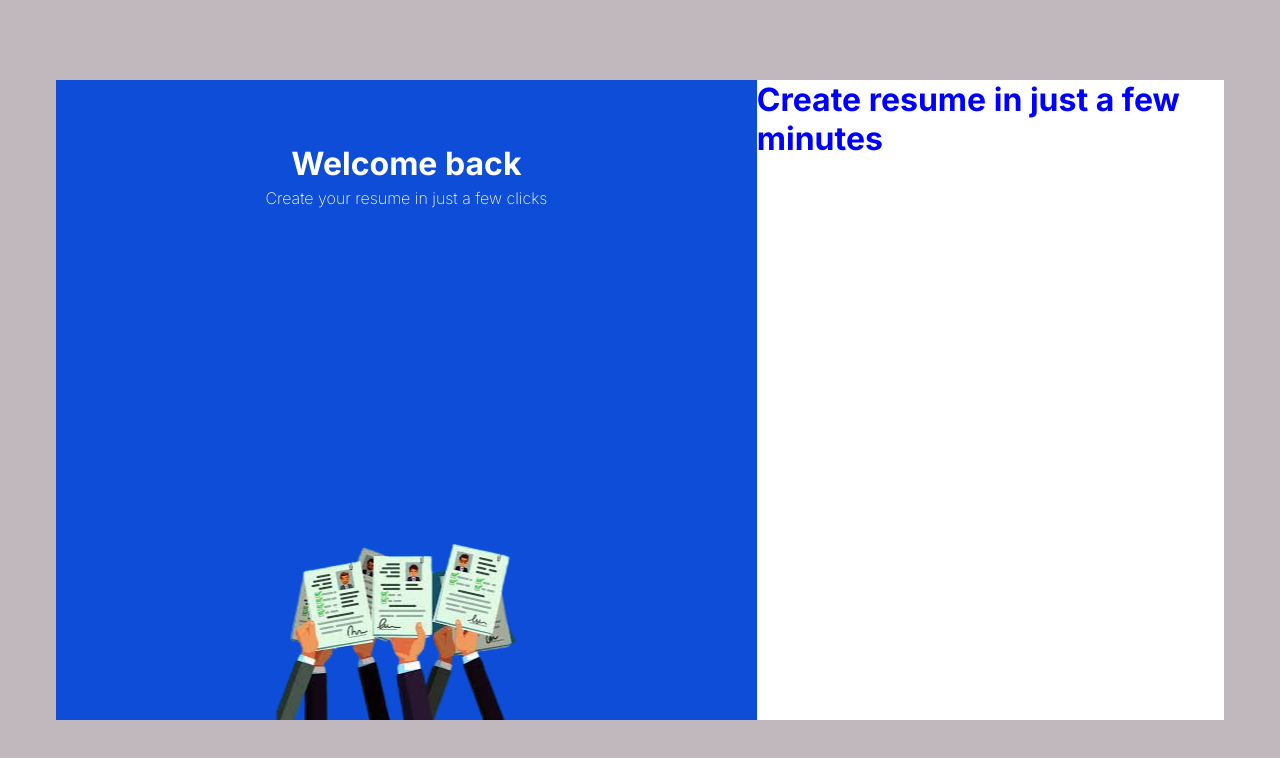
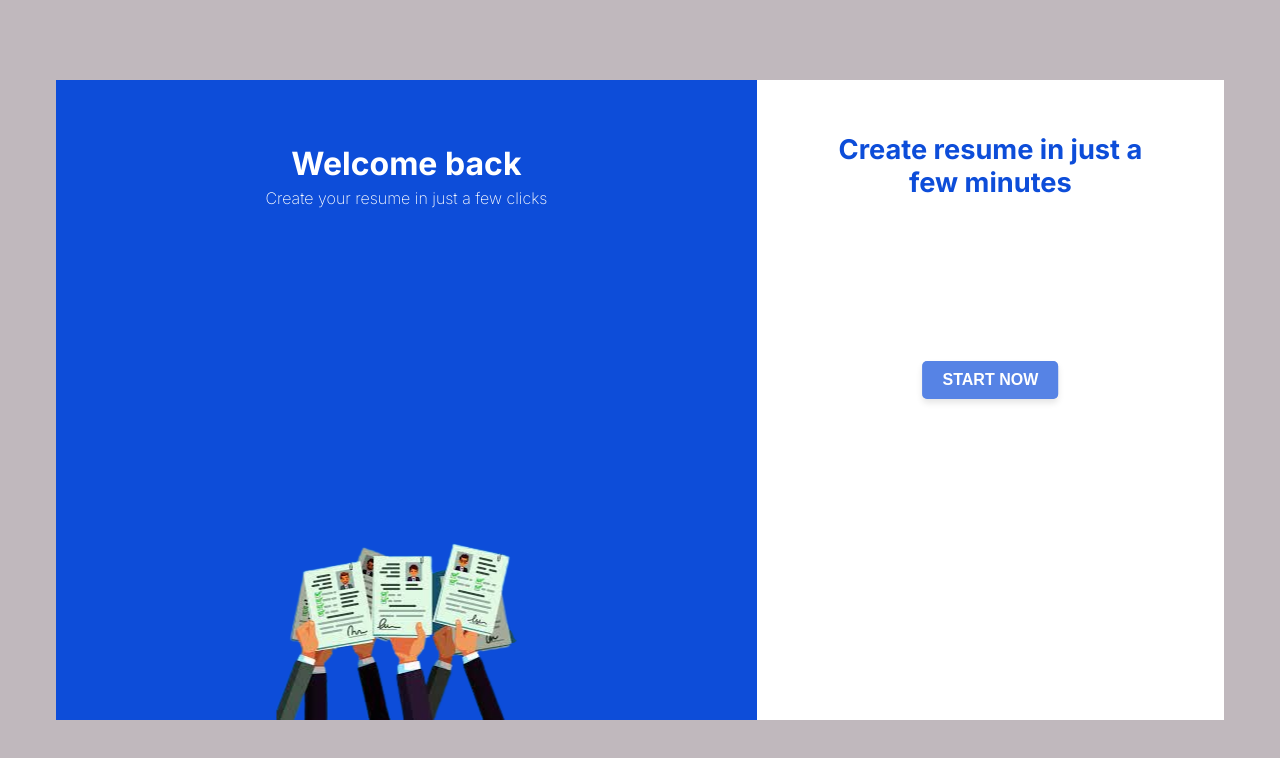
Before and after one commit to yosef926/BuildingResume, a React (Create React App) app in the folder my-app/: page / in a window 1280 px wide. Shown: the top 758 px of the page. Built offline with nearby package versions, Linux system fonts and the light colour scheme.

Commit message:
endOfWorkDay - finished the welcome page, added a nice styled button that pass the user from the welcomePage to the collectFullname page

```diff
--- a/my-app/package.json
+++ b/my-app/package.json
@@ -35,5 +35,8 @@
       "last 1 firefox version",
       "last 1 safari version"
     ]
+  },
+  "devDependencies": {
+    "sass": "^1.71.1"
   }
 }
--- a/my-app/public/index.html
+++ b/my-app/public/index.html
@@ -25,8 +25,8 @@
       Learn how to configure a non-root public URL by running `npm run build`.
     -->
     <link rel="preconnect" href="https://fonts.googleapis.com">
-  <link rel="preconnect" href="https://fonts.gstatic.com" crossorigin>
-  <link href="https://fonts.googleapis.com/css2?family=Inter:wght@100..900&display=swap" rel="stylesheet">
+    <link rel="preconnect" href="https://fonts.gstatic.com" crossorigin>
+    <link href="https://fonts.googleapis.com/css2?family=Inter:wght@100..900&display=swap" rel="stylesheet">
 
     <title>React App</title>
   </head>
--- a/my-app/src/mainPage/components/MainPage.js
+++ b/my-app/src/mainPage/components/MainPage.js
@@ -0,0 +1,9 @@
+import React from "react"
+
+export default function MainPage() {
+    return (
+        <div className="wholePage">
+            <h1>hello</h1>
+        </div>
+    )
+}
--- a/my-app/src/welcomePage/components/WelcomePage.js
+++ b/my-app/src/welcomePage/components/WelcomePage.js
@@ -1,17 +1,26 @@
-import React from "react"
-import "../styles/welcomePage.css"
+import React from "react";
+import "../styles/welcomePage.css";
+import { useNavigate } from "react-router-dom";
+
 
 export default function WelcomePage() {
+  const navigate = useNavigate();
+
+  function handleClick() {
+    navigate("/register/CollectingFullName");
+  }
+
   return (
     <div className="wholePage">
       <div className="welcomeLeft">
         <h1 className="welcomeLeft--title">Welcome back</h1>
         <h4 className="welcomeLeft--subTitle">Create your resume in just a few clicks</h4>
-                <img src={require("../images/resumeImg.png")} className="welcomeLeft--img" />
+        <img src={require("../images/resumeImg.png")} className="welcomeLeft--img" alt="resume" />
       </div>
       <div className="welcomeRight">
-                <h1 className="welcomeRight--title">Create resume in just a few minutes</h1>
+        <h2 className="welcomeRight--title">Create resume in just a <br/>few minutes</h2>
+        <button className="button" onClick={handleClick}>START NOW</button>
       </div>
     </div>
-    )
+  );
 }
--- a/my-app/src/welcomePage/styles/welcomePage.css
+++ b/my-app/src/welcomePage/styles/welcomePage.css
@@ -9,26 +9,28 @@
 .welcomeLeft {
     width: 60%;
     height: 80%;
-    background-color: #0d4dd7;
+    background-color: #0d4dd9;
     position: relative;
-    align-items: center;
 }
 
 
+
 .welcomeLeft--title {
+    justify-content: center;
+    display: flex;
     color: white;
     margin-top: 4rem;
     margin-bottom: -1rem;
-    justify-content: center;
-    display: flex;
+
 }
 
 
 .welcomeLeft--subTitle {
+    display: flex;
+    justify-content: center;
     color: white;
-    display: flex;
     font-weight: 200;
-    justify-content: center;
+
 }
 
 
@@ -44,10 +46,63 @@
     width: 40%;
     height: 80%;
     background-color: white;
+    position: relative;
 }
 
 
 .welcomeRight--title {
-    margin: 0;
-    color: blue;
+    padding-top: 30px;
+    text-align: center;
+    font-size: 1.7rem;
+    color: #0d4dd9;
 }
+
+
+.button {
+    margin-top: -20px;
+    padding: 10px 20px;
+    font-size: 16px;
+    /* color: red; */
+    font-weight: bold;
+    text-transform: uppercase;
+    color: white;
+    background-color: #0d4dd9;
+    border: none;
+    border-radius: 5px;
+    cursor: pointer;
+    transition: background-color 0.3s, box-shadow 0.3s, transform 0.3s;
+    position: absolute;
+    top: 50%;
+    left: 50%;
+    transform: translate(-50%, -50%);
+    overflow: hidden;
+    z-index: 1;
+    box-shadow: 0 4px 6px rgba(0, 0, 0, 0.1);
+  }
+
+  .button::before {
+    content: "";
+    position: absolute;
+    top: 0;
+    left: 50%;
+    width: 300%;
+    height: 300%;
+    background-color: rgba(255, 255, 255, 0.3);
+    transition: width 0.3s, height 0.3s, top 0.3s, left 0.3s;
+    border-radius: 50%;
+    z-index: -1;
+    transform: translate(-50%, -50%);
+  }
+
+  .button:hover {
+    background-color: #2980b9;
+    box-shadow: 0 8px 12px rgba(0, 0, 0, 0.2);
+    transform: translate(-50%, -50%) scale(1.1);
+  }
+
+  .button:hover::before {
+    width: 0;
+    height: 0;
+    top: 50%;
+    left: 50%;
+  }
```
Also changed, not shown: 1 other file (tests, documents, lock files or other folders). Lines whose indentation alone changed are shown as unchanged.
